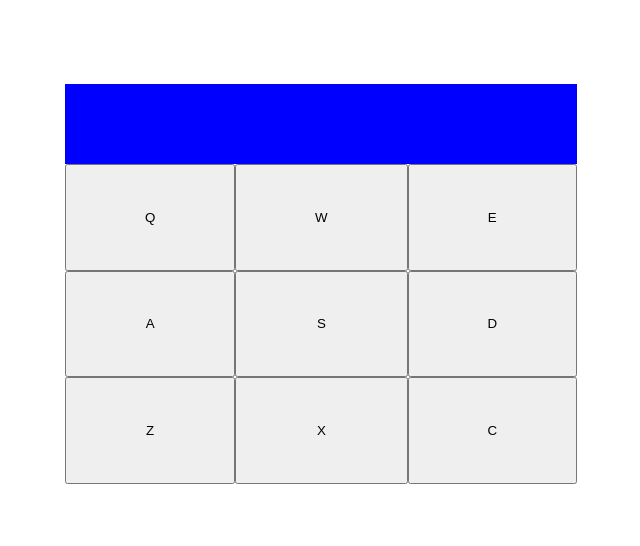
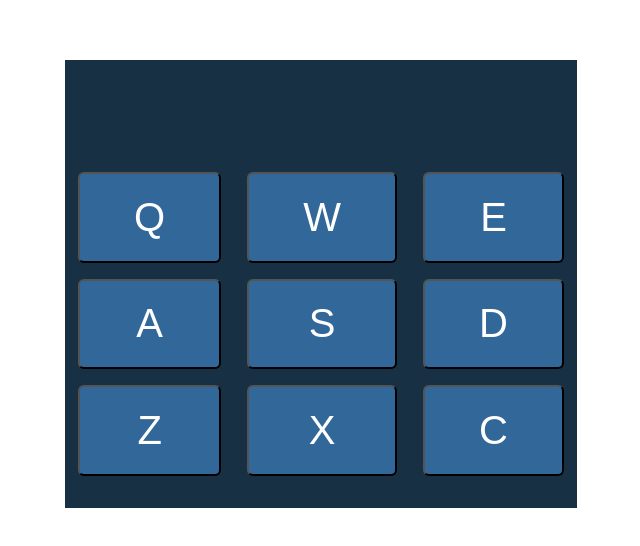
Before and after one commit to Dj5822/DrumMachine, a React (Create React App) app: page / in a window 1280 px wide. Shown: the part 116-662 px from the top of the page, without its empty margins (319-959 px from the left). Built offline with nearby package versions, Linux system fonts and the light colour scheme.

Commit message:
Changed the look and feel
Increased font size.
Changed color scheme.
Added padding.

```diff
--- a/src/Style/Style.css
+++ b/src/Style/Style.css
@@ -1,18 +1,33 @@
+button {
+  font-size: 5vh;
+  border-radius: 6px;
+  margin: 1vh 1vw;
+  background-color: #326799;
+  color: white;
+}
+
 #drum-pad-container {
+  padding-bottom: 3vh;
   display: grid;
   grid-template-columns: auto auto auto;
   grid-template-rows: auto auto auto;
+  background-color: #183043;
   width: 40vw;
   height: 40vh;
 }
 
 #display {
-  background-color: blue;
+  padding-top: 3vh;
+  background-color: #183043;
+  color: white;
+  font-size: 5vh;
+  text-align: center;
   width:40vw;
   height:10vh;
 }
 
 #drum-machine {
+  background-color: white;
   height: 100vh;
   display: flex;
   flex-direction: column;
```
